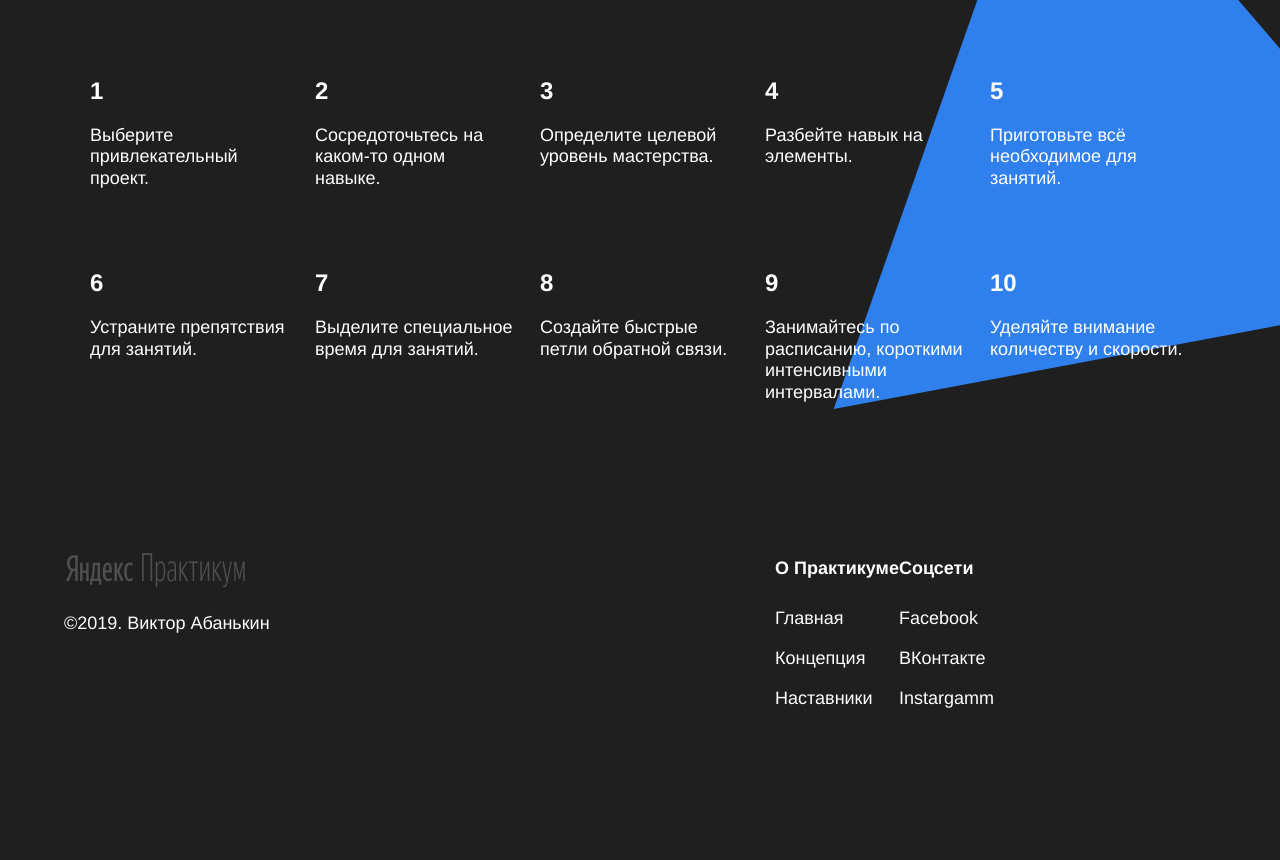
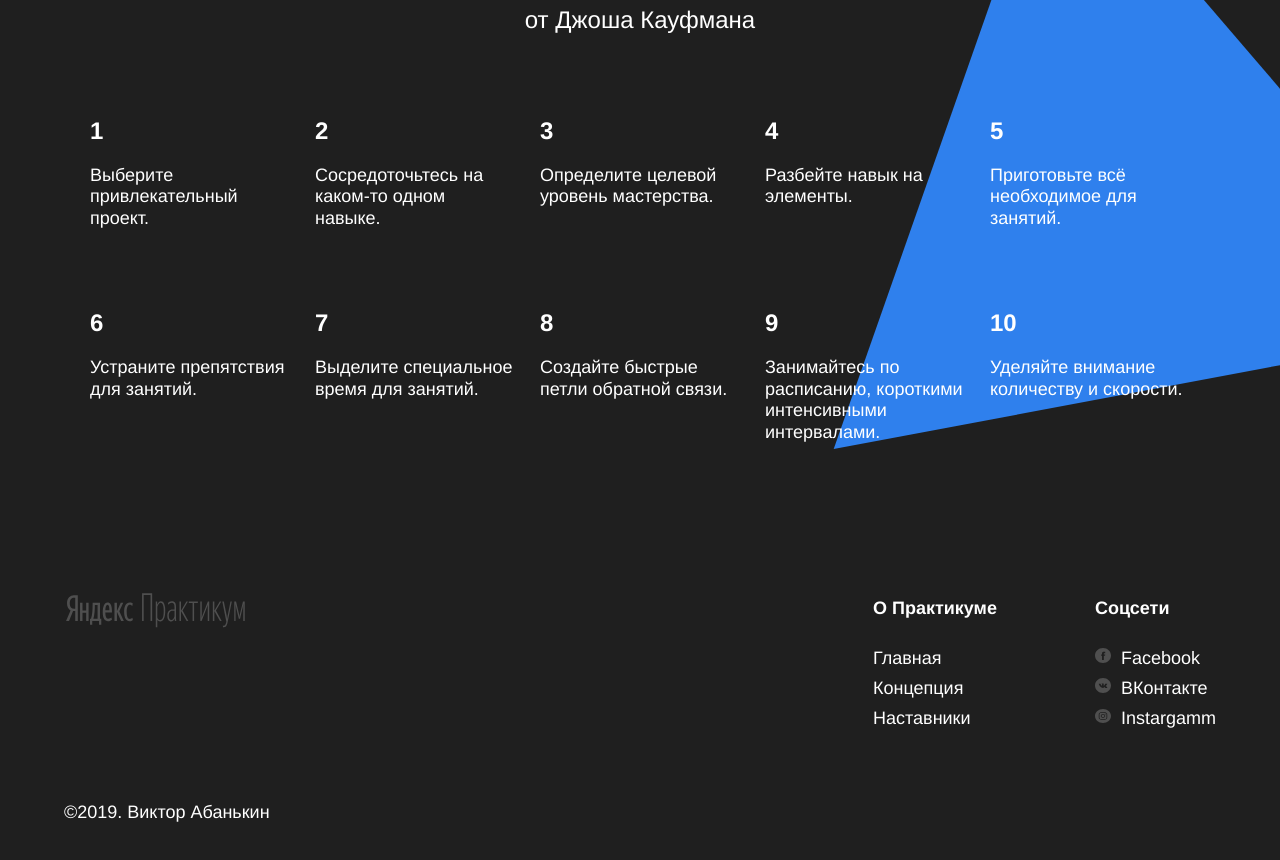
Before and after one commit to bezprobeloff/how-to-learn, a plain HTML site: page index.html in a window 1280 px wide. Shown: the part 3233-4093 px from the top of the page. Drawn offline with Linux system fonts and the light colour scheme.

Commit message:
Предварительная версия страницы

```diff
--- a/index.html
+++ b/index.html
@@ -45,8 +45,8 @@
           </li>
           <li class="table__cell">
             <p class="table__heading">2.1 миллиарда</p>
-            <p class="table__text">Число нуждающихся в повышении квалификации
-              <br>Всемирный Банк, 2017</p>
+            <p class="table__text">Число нуждающихся в повышении квалификации</p>
+            <p class="table__text">Всемирный Банк, 2017</p>
           </li>
           <li class="table__cell">
             <p class="table__heading">1000 терабайт</p>
@@ -58,8 +58,8 @@
           </li>
           <li class="table__cell">
             <p class="table__heading">420 миллионов</p>
-            <p class="table__text">Число взрослых людей моложе 25 лет, не имеющих образования для трудоустройства
-              <br>Всемирный Банк, 2017</p>
+            <p class="table__text">Число взрослых людей моложе 25 лет, не имеющих образования для трудоустройства</p>
+            <p class="table__text">Всемирный Банк, 2017</p>
           </li>
           <li class="table__cell">
             <p class="table__heading">17–20 лет</p>
@@ -146,9 +146,12 @@
         <section class="footer__column footer__column_content_social">
           <h3 class="footer__column-heading">Соцсети</h3>
           <section class="footer__column-links">
-            <a href="#" class="footer__column-link">Facebook</a>
-            <a href="#" class="footer__column-link">ВКонтакте</a>
-            <a href="#" class="footer__column-link">Instargamm</a>
+            <a href="#" class="footer__column-link">
+              <img class="footer__social-icon" src="./images/facebook_color_white.svg" alt="Иконка facebook">Facebook</a>
+            <a href="#" class="footer__column-link">
+              <img class="footer__social-icon" src="./images/vk_color_white.svg" alt="Иконка facebook">ВКонтакте</a>
+            <a href="#" class="footer__column-link">
+              <img class="footer__social-icon" src="./images/instagram_color_white.svg" alt="Иконка facebook">Instargamm</a>
           </section>
         </section>
       </section>
--- a/styles/style.css
+++ b/styles/style.css
@@ -166,7 +166,6 @@
 
 .table__heading {
   margin: 0;
-  padding-bottom: 20px;
   line-height: 1.15;
   font-size: 24px;
   font-weight: bold;
@@ -174,6 +173,7 @@
 
 .table__text {
   margin: 0;
+  padding-top: 20px;
   line-height: 1.2;
   font-size: 18px;
   font-weight: normal;
@@ -251,10 +251,6 @@
   color: white;
 }
 
-.table_theme_dark {
-
-}
-
 .table__cell_theme_dark {
   width: 200px;
   color: white;
@@ -277,19 +273,25 @@
   display: flex;
   flex-direction: column;
   align-items: center;
+  box-sizing: border-box;
   min-height: 350px;
   padding: 60px 0 40px;
   background-color: #1f1f1f;
   color: white;
 }
 
-.footer__columns{
+.footer__columns {
+  width: 90%;
   display: flex;
-  width: 90%;
+  justify-content: space-between;
+  flex-grow: 1;
 }
 
 .footer__column_content_copyright {
   flex-basis: 711px;
+  display: flex;
+  flex-direction: column;
+  justify-content: space-between;
 }
 
 .footer__author {
@@ -313,9 +315,7 @@
 }
 
 .footer__column-link {
-  margin: 0 0 10px;
-  display: flex;
-  flex-direction: column;
+  margin: 0;
   line-height: 30px;
   font-size: 18px;
   font-weight: normal;
@@ -323,6 +323,8 @@
   color: white;
 }
 
-.footer__column-link:last-child {
-  margin-bottom: 0;
+.footer__social-icon {
+  width: 16px;
+  height: 16px;
+  margin-right: 10px;
 }
```
